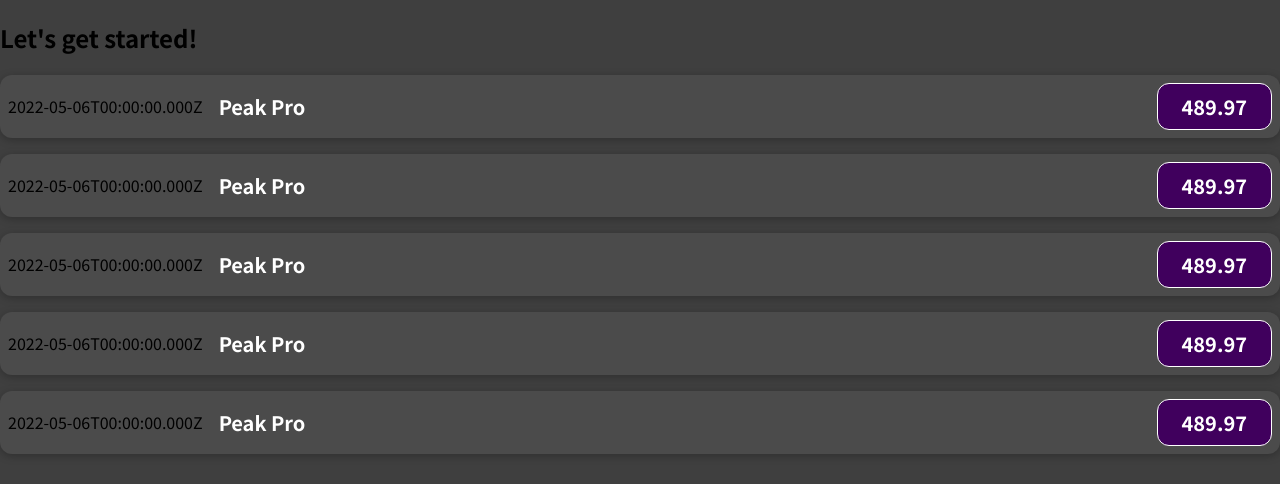
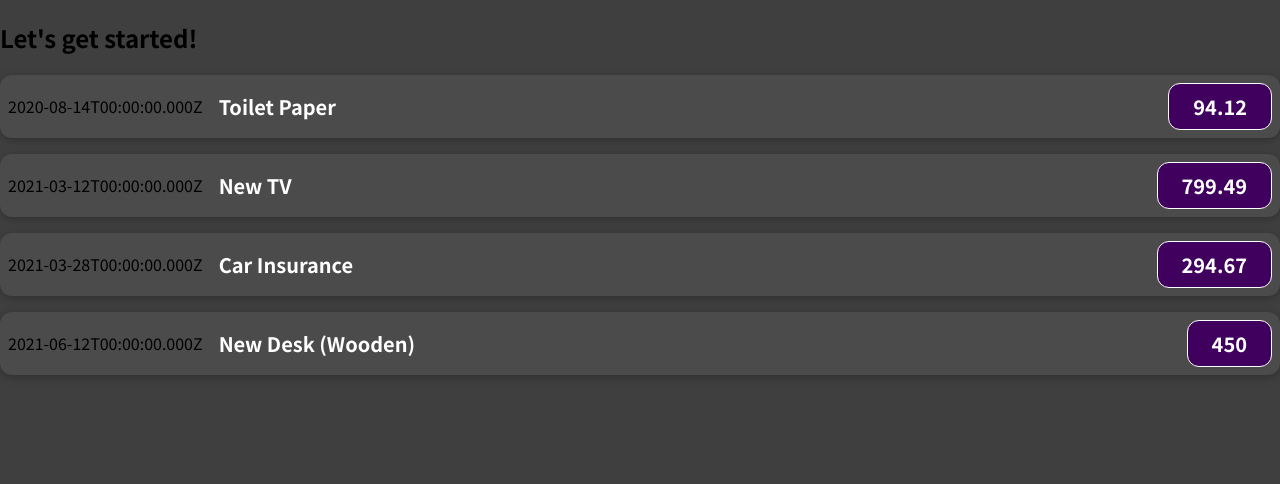
Before and after one commit to ruebentiow/React-app, a JavaScript app in the folder 01-starting-setup/: page / in a window 1280 px wide. Shown: the top 484 px of the page. Built offline with nearby package versions, Linux system fonts and the light colour scheme.

Commit message:
Passing Data via "props"
Caling data dynamically instead of hardcoding

```diff
--- a/01-starting-setup/src/App.js
+++ b/01-starting-setup/src/App.js
@@ -1,14 +1,51 @@
 import ExpensesItem from "./components/ExpensesItem";
 
 function App() {
+
+  const expenses = [
+    {
+      id: 'e1',
+      title: 'Toilet Paper',
+      amount: 94.12,
+      date: new Date(2020, 7, 14),
+    },
+    { id: 'e2', title: 'New TV', amount: 799.49, date: new Date(2021, 2, 12) },
+    {
+      id: 'e3',
+      title: 'Car Insurance',
+      amount: 294.67,
+      date: new Date(2021, 2, 28),
+    },
+    {
+      id: 'e4',
+      title: 'New Desk (Wooden)',
+      amount: 450,
+      date: new Date(2021, 5, 12),
+    },
+  ];
   return (
     <div>
       <h2>Let's get started!</h2>
-      <ExpensesItem></ExpensesItem>
-      <ExpensesItem></ExpensesItem>
-      <ExpensesItem></ExpensesItem>
-      <ExpensesItem></ExpensesItem>
-      <ExpensesItem></ExpensesItem>
+      <ExpensesItem
+        title={expenses[0].title}
+        amount={expenses[0].amount}
+        date={expenses[0].date}
+      ></ExpensesItem>
+      <ExpensesItem
+        title={expenses[1].title}
+        amount={expenses[1].amount}
+        date={expenses[1].date}
+      ></ExpensesItem>
+      <ExpensesItem
+        title={expenses[2].title}
+        amount={expenses[2].amount}
+        date={expenses[2].date}
+      ></ExpensesItem>
+      <ExpensesItem
+        title={expenses[3].title}
+        amount={expenses[3].amount}
+        date={expenses[3].date}
+      ></ExpensesItem>
     </div>
   );
 }
--- a/01-starting-setup/src/components/ExpensesItem.js
+++ b/01-starting-setup/src/components/ExpensesItem.js
@@ -1,16 +1,12 @@
 import './ExpensesItem.css';
 
-function ExpensesItem(){
-    const expenseDate = new Date(2022, 4, 6);
-    const expenseTitle = 'Peak Pro';
-    const expenseAmount = 489.97;
-    //JSX Syntax (javascript xml)
+function ExpensesItem(props){
     return (
         <div className="expense-item">
-            <div>{expenseDate.toISOString()}</div>
+            <div>{props.date.toISOString()}</div>
             <div className="expense-item__description">
-                <h2>{expenseTitle}</h2>
-                <div className="expense-item__price">{expenseAmount}</div>
+                <h2>{props.title}</h2>
+                <div className="expense-item__price">{props.amount}</div>
             </div>
         </div>
     );
```
Also changed, not shown: 1 other file (tests, documents, lock files or other folders).
